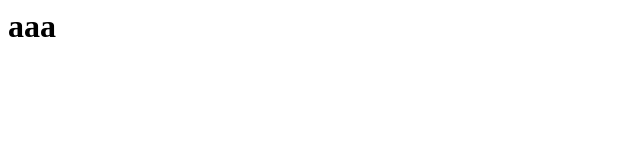
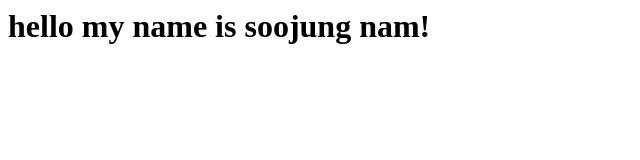
Before and after one commit to bogie1119/qdis_library, a plain HTML site: page index.html in a window 1280 px wide. Shown: the whole page, without its empty margins (0-640 px from the left). Drawn offline with Linux system fonts and the light colour scheme.

Commit message:
Update index.html

```diff
--- a/index.html
+++ b/index.html
@@ -2,6 +2,6 @@
 <head>
 </head>
 <body>
-<h1>aaa</h1>
+<h1>hello my name is soojung nam!</h1>
 </body>
 </html>
```
